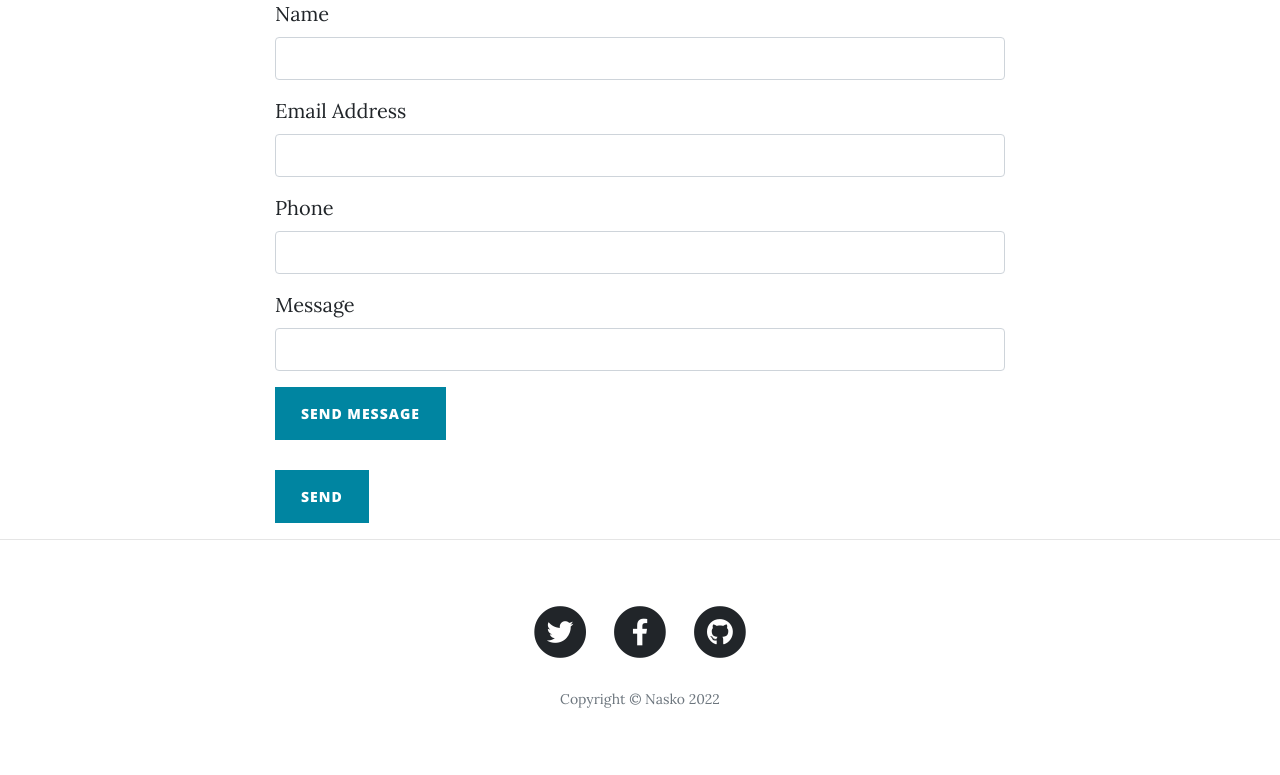
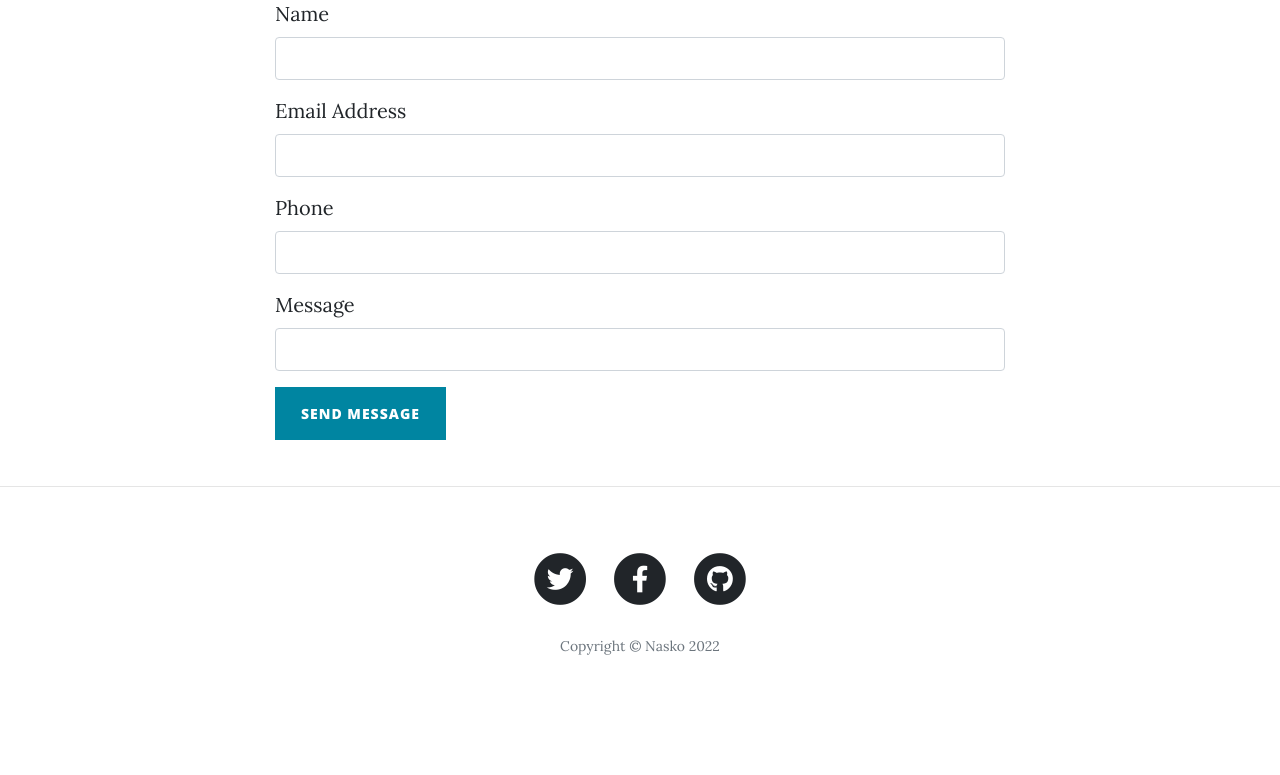
Before and after one commit to aiangelov127/blog, a Flask app: page /contact in a window 1280 px wide. Shown: the part 703-1478 px from the top of the page. After the commit the page ends 1358 px from the top, so only its background shows below. Run offline with Flask 2, Linux system fonts and the light colour scheme; parts of the project's set-up code (start-up, migrations or seed data) failed here and were passed over; some libraries are stand-ins or nearby versions.

Commit message:
removed button

```diff
--- a/templates/contact.html
+++ b/templates/contact.html
@@ -34,7 +34,6 @@
                 </div>
                 <br>
                 <div id="success"></div>
-                <button type="submit" class="btn btn-primary" id="sendMessageButton">Send</button>
             </form>
         </div>
     </div>
```
